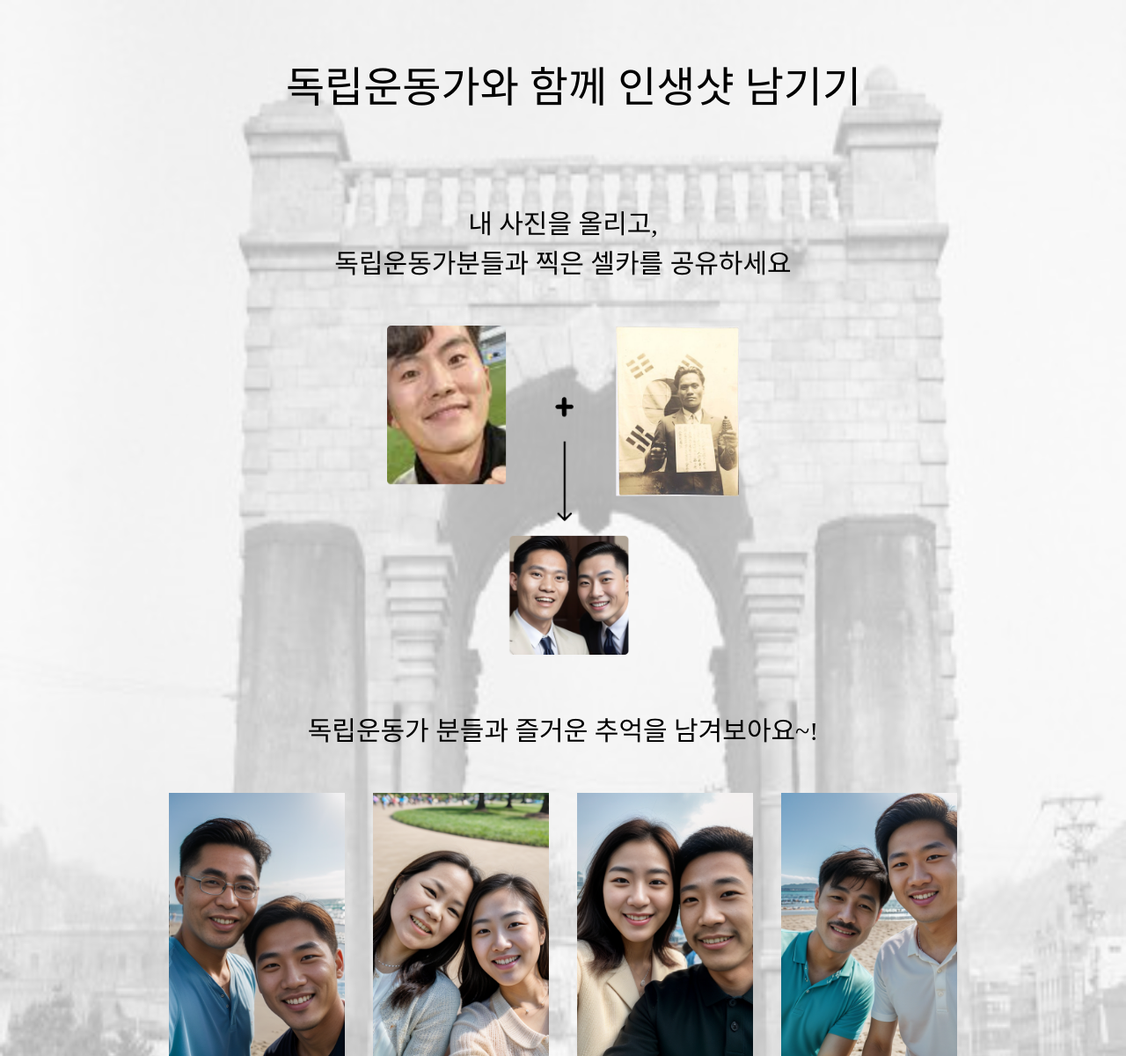
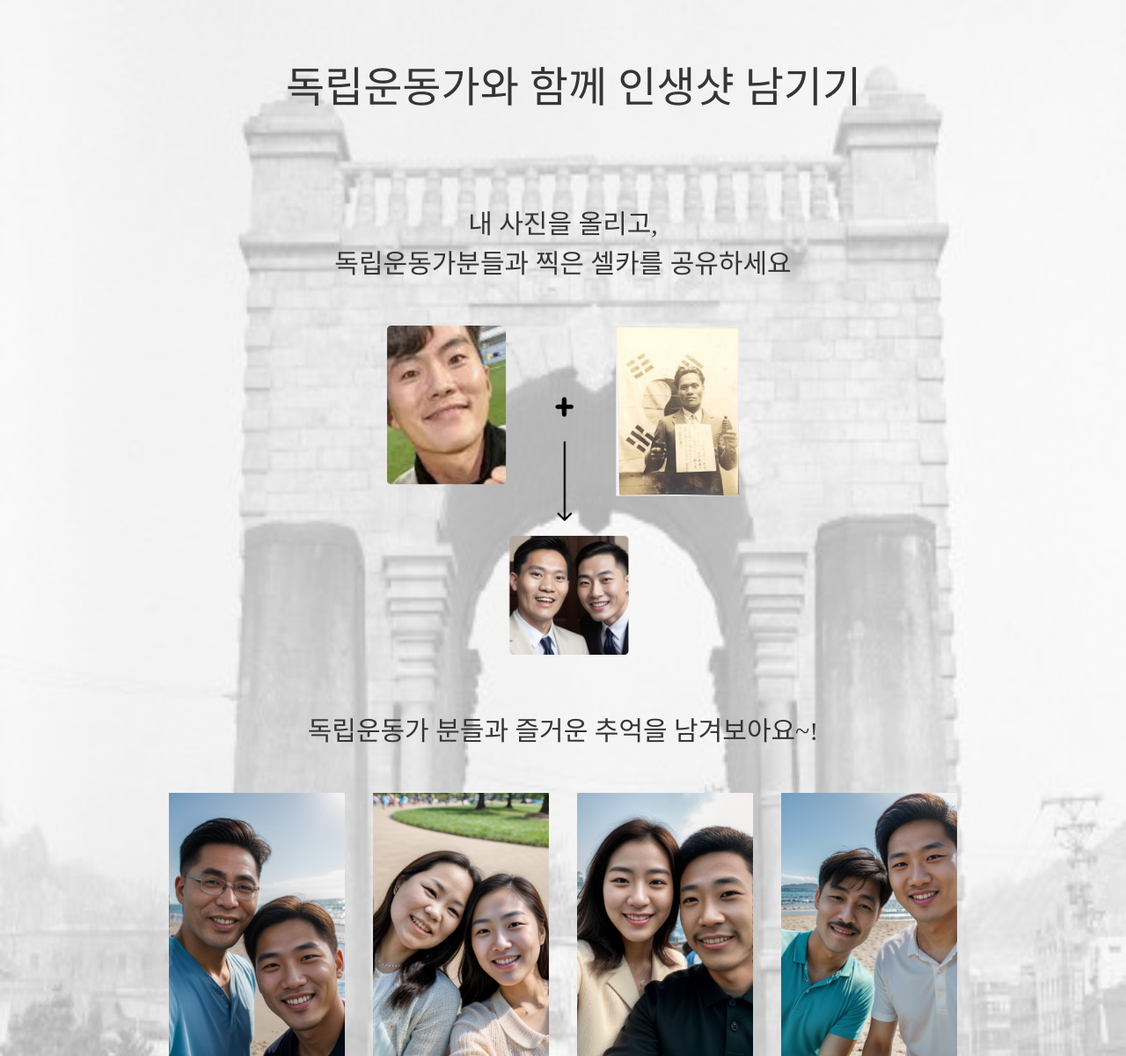
Before and after one commit to bitstep-Be-A/project_815, a Django app: page /intro/ in a window 1280 px wide. Shown: the top 1200 px of the page at 88% size. Run offline with Django 4.2, Linux system fonts and the light colour scheme; some libraries are stand-ins or nearby versions; some web fonts are replaced.

Commit message:
폰트색 조정 및 애니메이션 추가

```diff
--- a/pages/static/src/styles/globals.css
+++ b/pages/static/src/styles/globals.css
@@ -5,10 +5,44 @@
   font-style: normal;
 }
 
+@keyframes fadein {
+  from {
+      opacity: 0;
+  }
+  to {
+      opacity: 1;
+  }
+}
+@-moz-keyframes fadein { /* Firefox */
+  from {
+      opacity: 0;
+  }
+  to {
+      opacity: 1;
+  }
+}
+@-webkit-keyframes fadein { /* Safari and Chrome */
+  from {
+      opacity: 0;
+  }
+  to {
+      opacity: 1;
+  }
+}
+@-o-keyframes fadein { /* Opera */
+  from {
+      opacity: 0;
+  }
+  to {
+      opacity: 1;
+  }
+}
+
 * {
   margin: 0;
   padding: 0;
   font-family: 'BMJUA';
+  color: #353535;
 }
 
 html, body { width: 100%; height: 100% }
@@ -18,6 +52,10 @@ main {
   overflow: hidden;
   width: 100%;
   height: 100%;
+  animation: fadein 1s;
+  -moz-animation: fadein 1s; /* Firefox */
+  -webkit-animation: fadein 1s; /* Safari and Chrome */
+  -o-animation: fadein 1s; /* Opera */
 }
 
 .background-img {
```
